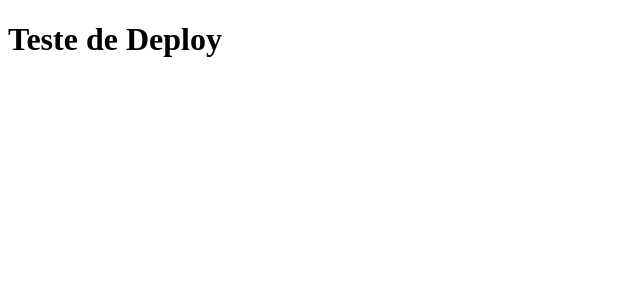
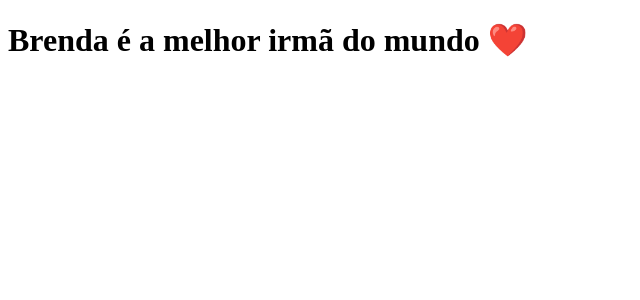
Before and after one commit to VitorHugoOliveiraBarbosa/Clone-tabNews, a Next.js app: page / in a window 1280 px wide. Shown: the top 300 px of the page, without its empty margins (0-640 px from the left). Built offline with nearby package versions, Linux system fonts and the light colour scheme.

Commit message:
Muda mensagem do index

```diff
--- a/pages/index.js
+++ b/pages/index.js
@@ -1,4 +1,4 @@
 function Home(){
-    return <h1>Teste de Deploy</h1>
+    return <h1>Brenda é a melhor irmã do mundo ❤️</h1>
 }
 export default Home;
```
